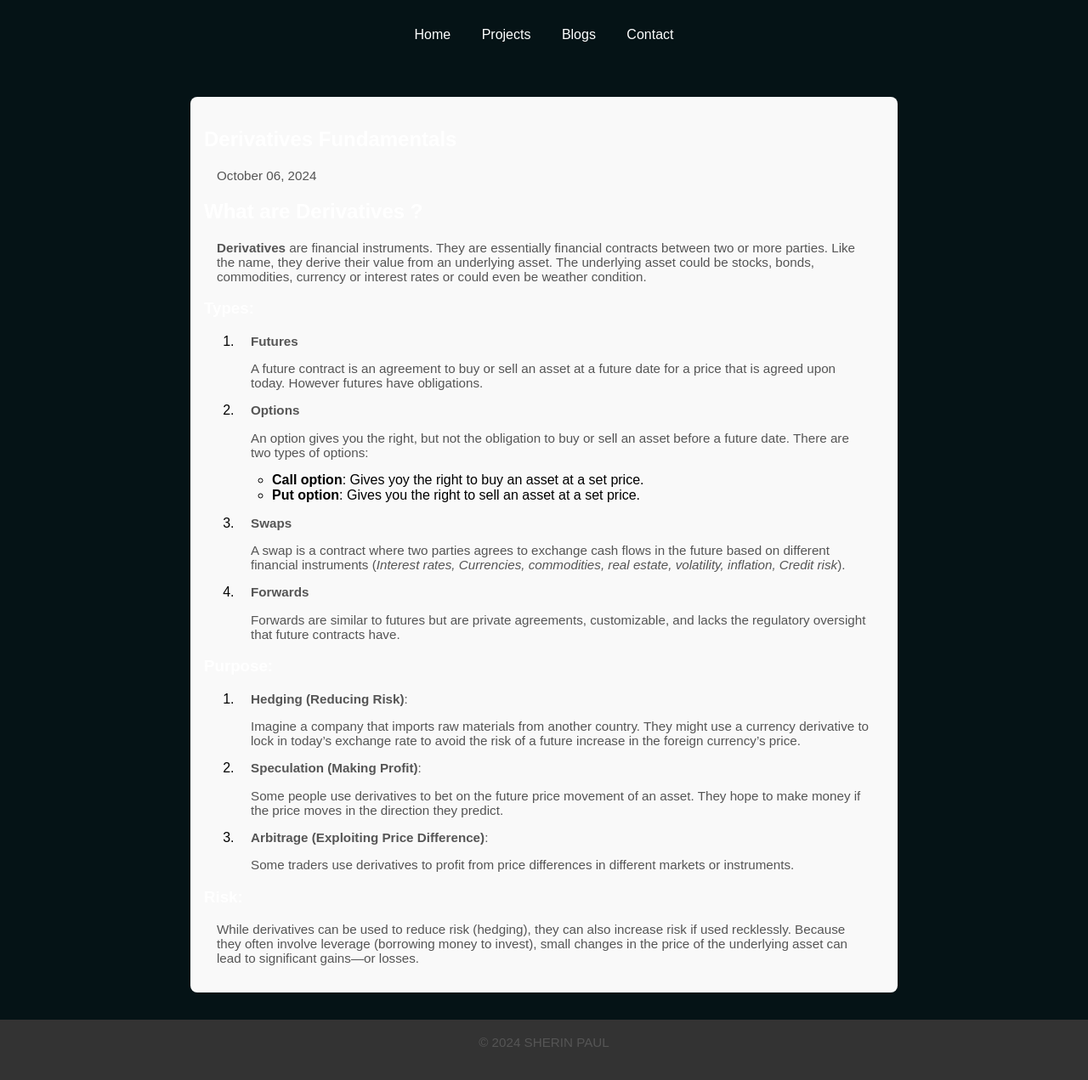
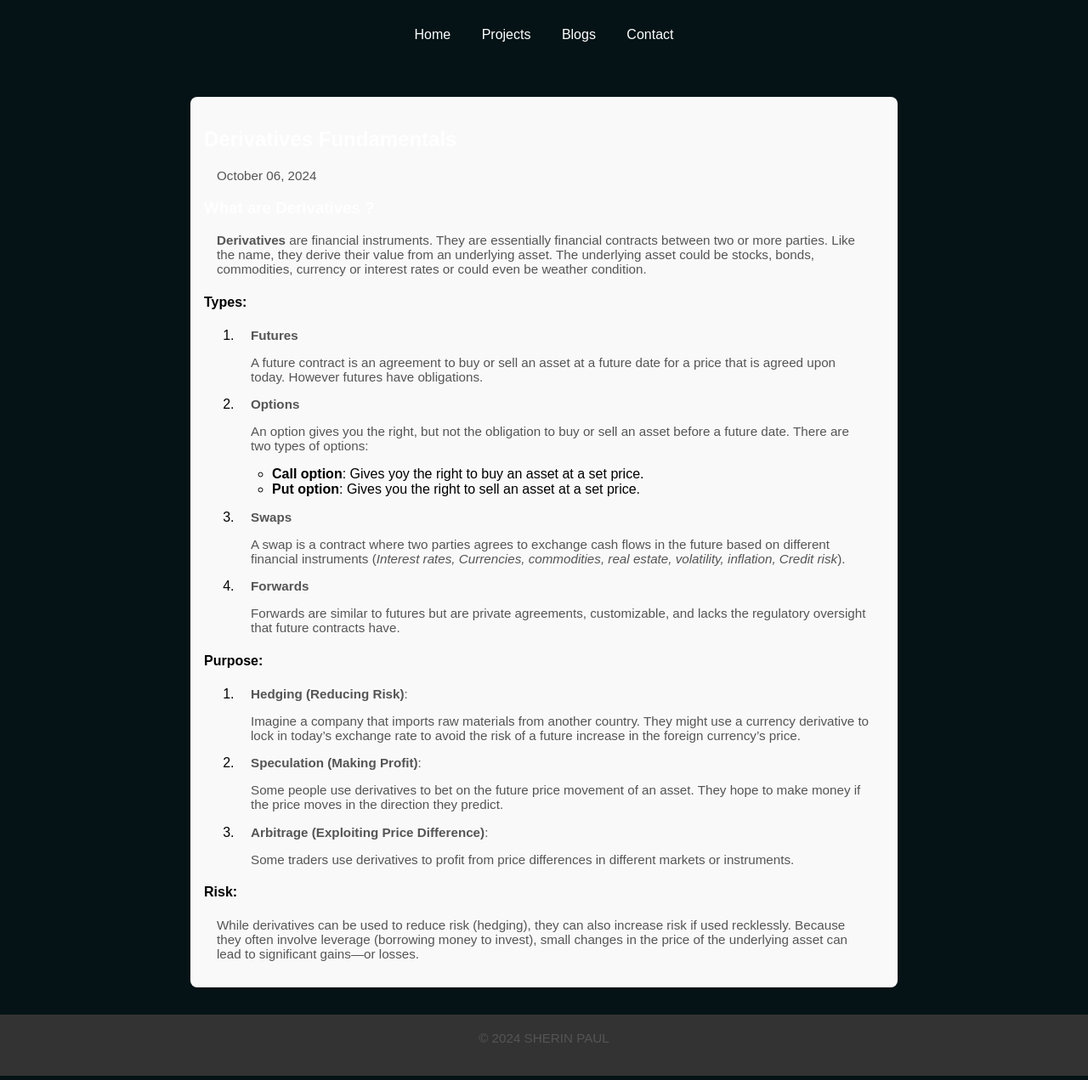
Before and after one commit to Paulsh3rin/Paulsh3rin.github.io, a Jekyll site: the page built from _posts/2024-10-06-derivative-fundamentals.md, in a window 1280 px wide. Shown: the whole page at 85% size. Built offline with Jekyll 4.4.1, drawn with Linux system fonts in a browser that asks for light colours.

Commit message:
modified

```diff
--- a/_posts/2024-10-06-derivative-fundamentals.md
+++ b/_posts/2024-10-06-derivative-fundamentals.md
@@ -5,11 +5,11 @@ date: 2024-10-06
 categories: blog
 ---
 
-## What are Derivatives ?
+### What are Derivatives ?
 
 **Derivatives** are financial instruments. They are essentially financial contracts between two or more parties. Like the name, they derive their value from an underlying asset. The underlying asset could be stocks, bonds, commodities, currency or interest rates or could even be weather condition.
 
-### Types:
+#### Types:
 
 1. **Futures**
 
@@ -30,7 +30,7 @@ categories: blog
 
     Forwards are similar to futures but are private agreements, customizable, and lacks the regulatory oversight that future contracts have.
 
-### Purpose:
+#### Purpose:
 
 1. **Hedging (Reducing Risk)**:
 
@@ -44,6 +44,6 @@ categories: blog
 
     Some traders use derivatives to profit from price differences in different markets or instruments.
 
-### Risk:
+#### Risk:
 
 While derivatives can be used to reduce risk (hedging), they can also increase risk if used recklessly. Because they often involve leverage (borrowing money to invest), small changes in the price of the underlying asset can lead to significant gains—or losses.
```
